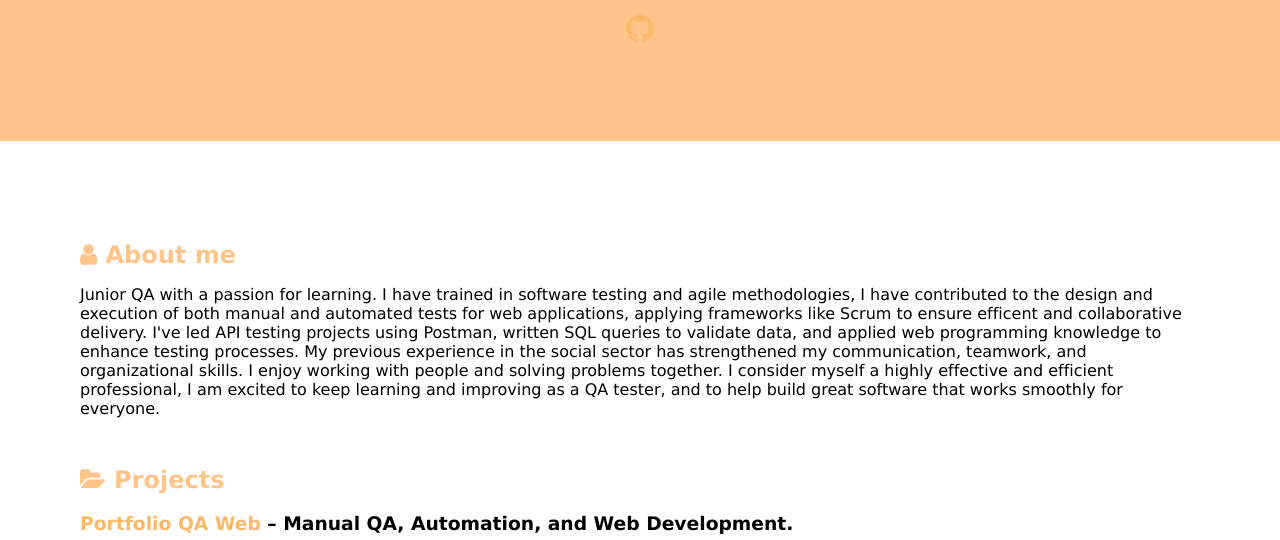
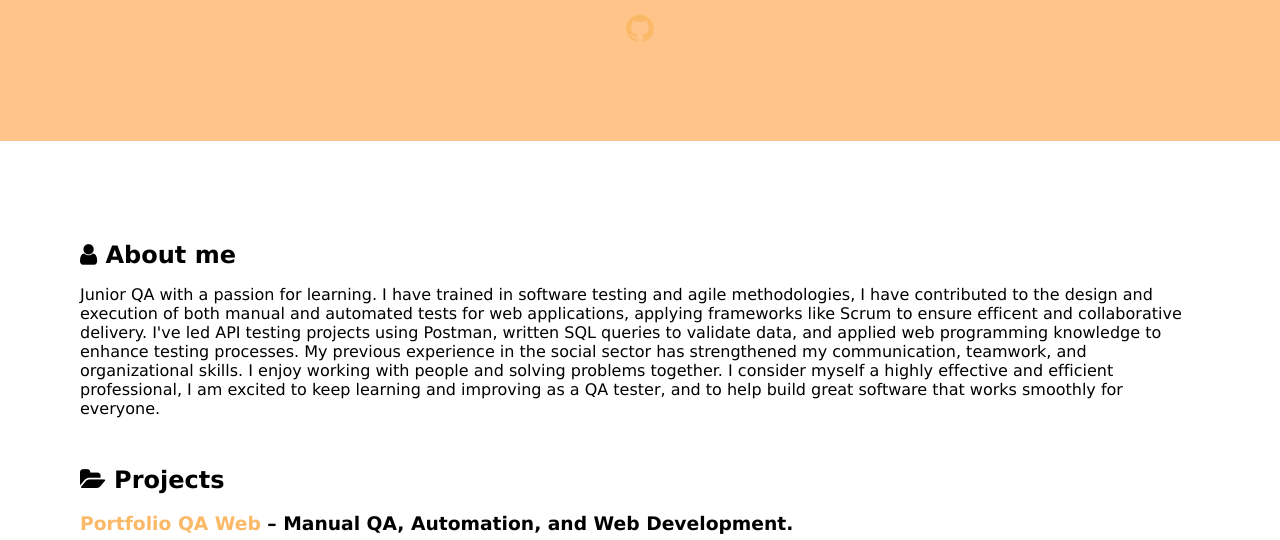
Before and after one commit to MariaLauraMDQA/portfolioqa, a plain HTML site: page index.html in a window 1280 px wide. Shown: the part 260-800 px from the top of the page. Drawn offline with Linux system fonts and the light colour scheme.

Commit message:
Update style.css

```diff
--- a/style.css
+++ b/style.css
@@ -72,7 +72,7 @@ section {
 h2 {
   font-size: 1.5rem;
   margin-bottom: 1rem;
-  color: #ffc489;
+  color: #white;
 }
 
 /* FORMULARIO */
```
